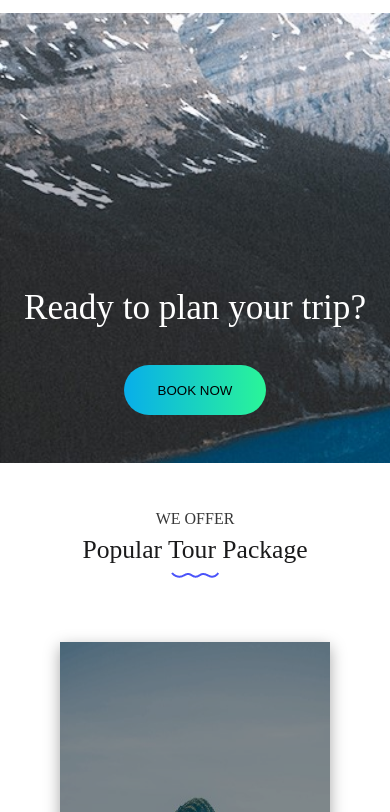
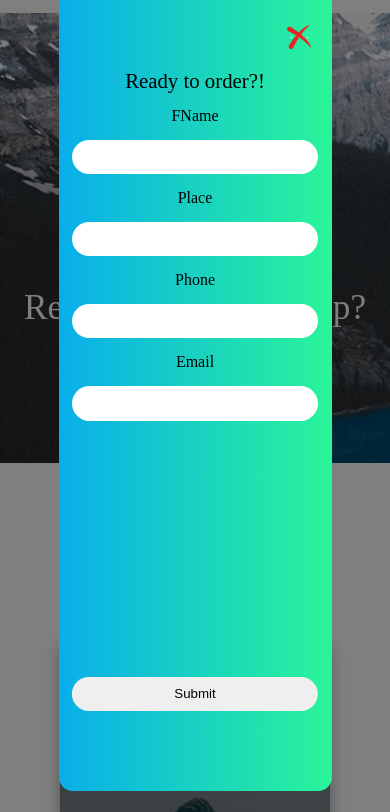
Before and after one commit to NikolozBeqauri/acceleration-1, a plain HTML site: page index.html in a window 390 px wide. Both pictures are taken after a click on the button "BOOK NOW". Shown: the part 6849-7661 px from the top of the page. Drawn offline with Linux system fonts and the light colour scheme.

Commit message:
booking-modal

```diff
--- a/index.html
+++ b/index.html
@@ -217,7 +217,36 @@
             </div>
             <div class="happy-travelers-footer">
                 <h3>Ready to plan your trip?</h3>
-                <button>BOOK NOW</button>
+                <button class="happy-travelers-footer-button">BOOK NOW</button>
+            </div>
+            <div class="booking-modal-wrapper">
+                <div class="booking-modal-window">
+                    <img class="booking-modal-close-button" src="./static/image/icon/cross-icon.png" alt="cross icon">
+                    <div class="booking-modal-header">
+                        <h2>Ready to order?!</h2>
+                    </div>
+                    <form class="booking-modal-body">
+                        <div>
+                            <label for="#">FName</label>
+                            <input  required maxlength="35" minlength="3" type="text">
+                        </div>
+                        <div>
+                            <label for="#">Place</label>
+                            <input required maxlength="35" minlength="3" type="text">
+                        </div>
+                        <div>
+                            <label for="#">Phone</label>
+                            <input required maxlength="35" minlength="3" type="tel">
+                        </div>
+                        <div>
+                            <label for="#">Email</label>
+                            <input required maxlength="35" minlength="3" type="email">
+                        </div>
+                        <div class="booking-modal-body-submit-input">
+                            <input type="submit">
+                        </div>
+                    </form>
+                </div>
             </div>
         </section>
 
@@ -331,7 +360,9 @@
                     <form>
                         <label for="#">Subscribe to our newsletter</label>
                         <input required maxlength="35" minlength="3" type="email" placeholder="Your email">
-                        <img src="./static/image/services/for-footer-input.jpg" alt="blue square">
+                        <div>
+                            <img src="./static/image/icon/footer-dot.png" alt="dot">
+                        </div>
                     </form>
                 </div>
             </div>
--- a/static/css/style.css
+++ b/static/css/style.css
@@ -454,6 +454,76 @@ header{
     cursor: pointer;
 }
 /*tourPackageEnd*/
+/*BookingModal*/
+.booking-modal-wrapper{
+    display: none;
+}
+.booking-modal-wrapper-active{
+    display: flex;
+    flex-direction: column;
+    justify-content: center;
+    align-items: center;
+    gap: 3rem;
+    z-index: 6;
+    position: fixed;
+    inset: 0;
+    background-color: rgba(0, 0, 0, .5);
+}
+.booking-modal-header{
+    margin-top: 50px;
+}
+.booking-modal-header h2{
+    font-size: 2rem;
+}
+.booking-modal-window{
+    display: flex;
+    flex-direction: column;
+    align-items: center;
+    text-align: center;
+    gap: 13%;
+    position: relative;
+    padding: 2rem;
+    background: linear-gradient(90deg,#08AEEA 0.00%,#2AF598 100.00%);
+    width: 70%;
+    height: 70%;
+    border-radius: 5rem;
+}
+.booking-modal-window img{
+    position: absolute;
+    cursor: pointer;
+    width: 3rem;
+    height: 3rem;
+    top: 3%;
+    right: 3%;
+}
+.booking-modal-body{
+    display: grid;
+    width: 90%;
+    grid-gap: 3rem;
+    grid-template-columns: repeat(2, 1fr);
+}
+.booking-modal-body div{
+    display: flex;
+    flex-direction: column;
+    gap: 1rem;
+}
+.booking-modal-body div input{
+    padding: .6rem;
+    border-radius: 2rem;
+    border: none;
+    cursor: pointer;
+}
+.booking-modal-body-submit-input{
+    position: absolute;
+    bottom: 10%;
+    right: 50%;
+    transform: translateX(50%);
+    width: 20%;
+}
+.booking-modal-body-submit-input{
+    display: inline-block;
+}
+/*BookingModalEnd*/
 /*comments*/
 .happy-travelers-section{
     display: flex;
@@ -504,7 +574,6 @@ header{
     align-items: center;
     justify-content: flex-end;
     padding: 0rem 0rem 3rem 0rem;
-    cursor: pointer;
     gap: 2.5rem;
     width: 100%;
     height: 450px;
@@ -600,6 +669,7 @@ footer{
     display: flex;
     justify-content: space-between;
     border-bottom: 1px solid #b2b2b2;
+    gap: 1rem;
     padding: 0rem 0rem 2rem 0rem;
 }
 .footer-main-div-texts{
@@ -634,13 +704,21 @@ footer{
     width: 300px;
     border-radius: 5px;
 }
-.footer-input-div img{
+.footer-input-div form div{
+    border-top-right-radius: 5px;
+    border-bottom-right-radius: 5px;
     position: absolute;
-    right: .4%;
-    top: 43%;
-    width: 40px;
-    height: 42px;
+    top: 44%;
+    right: 0;
     cursor: pointer;
+    width: 2.6rem;
+    height: 2.6rem;
+    background: linear-gradient(90deg,#08AEEA 0.00%,#2AF598 100.00%);
+}
+.footer-input-div form div img{
+    width: 100%;
+    height: 100%;
+    object-fit: cover;
 }
 /*footerEnd*/
 @media (max-width: 1260px) {
@@ -687,6 +765,14 @@ footer{
     header nav ul{
         display: none;
     }
+    .booking-modal-body{
+        grid-template-columns: repeat(1, 1fr);
+        grid-gap: 1rem;
+    }
+   .booking-modal-window{
+    gap: 1rem;
+    height: 95%;
+   }
 }
 @media (max-width: 590px) {
     .our-tour-section{
@@ -741,4 +827,15 @@ footer{
         gap: 2rem;
         flex-direction: column;
     }
+    .booking-modal-body-submit-input{
+        width: 90%;
+    }
+    .booking-modal-window  {
+        padding: 0px;
+        border-radius: 14px;
+    }
+    .booking-modal-header h2{
+        font-size: 1.3rem;
+        margin-top: 2rem;
+    }
 }
--- a/static/js/app.js
+++ b/static/js/app.js
@@ -103,7 +103,7 @@ cardsData.forEach((cardData) => {
 });
 /*cardsEnd*/
 
-/*Modal*/
+/*MainModal*/
 
 // Select the modal wrapper and close button
 const modalWrapper = document.querySelector('.modal-wrapper');
@@ -147,4 +147,23 @@ window.addEventListener('click', (e) => {
     modalWrapper.classList.remove('modal-wrapper-active');
   }
 })
-  /*ModalEnd*/
+  /*MainModalEnd*/
+
+
+  /*bookingModal*/
+  const bookingModalOpenBtn = document.querySelector(".happy-travelers-footer-button")
+  const bookingModalWrapper = document.querySelector(".booking-modal-wrapper")
+  const bookingModalCloseBtn = document.querySelector(".booking-modal-close-button")
+
+
+  function modalToggle () {
+    bookingModalWrapper.classList.toggle("booking-modal-wrapper-active")
+}
+
+window.addEventListener('click', (e) => {
+    if(e.target == document.querySelector(".booking-modal-wrapper")) {
+        modalToggle();
+    }
+})
+bookingModalOpenBtn.addEventListener("click", modalToggle);
+bookingModalCloseBtn.addEventListener("click", modalToggle);
```
Also changed, not shown: static/image/icon/footer-dot.png (added).
